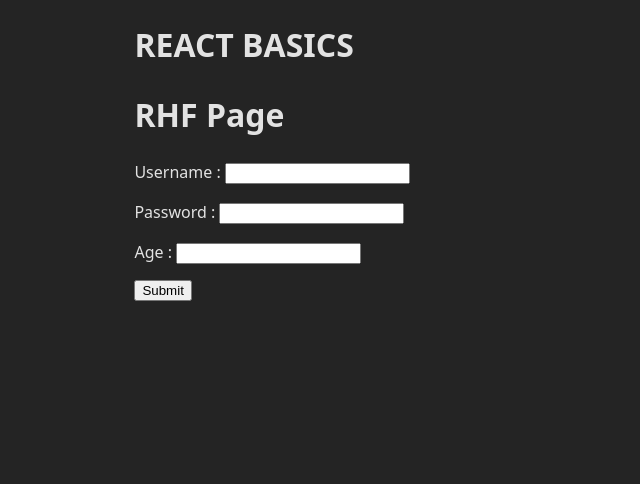
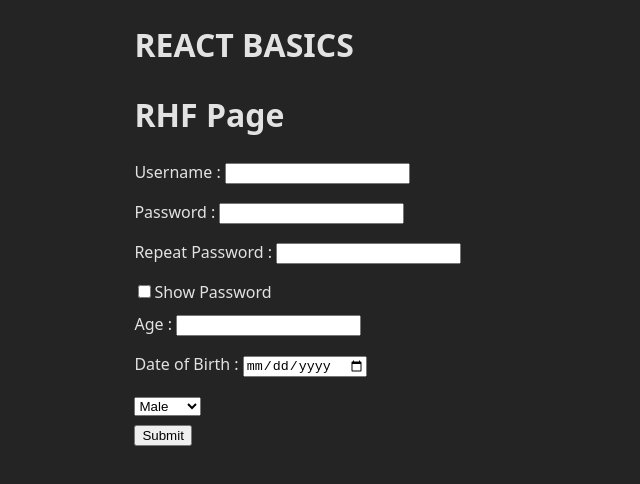
Before and after one commit to satriakamaln/react-basics-voidfnc, a React (Vite) app: page /rhf in a window 1280 px wide. Shown: the top 484 px of the page, without its empty margins (0-640 px from the left). Built offline with nearby package versions, Linux system fonts and the light colour scheme.

Commit message:
create cards submitted data

```diff
--- a/src/pages/RHFPage.tsx
+++ b/src/pages/RHFPage.tsx
@@ -1,26 +1,56 @@
 import { useForm } from "react-hook-form";
 import { zodResolver } from "@hookform/resolvers/zod";
 import { z } from "zod";
+import { useState } from "react";
 
-const registerFormSchema = z.object({
+const registerFormSchema = z
+    .object({
         username: z
             .string()
             .min(3, "Username Minimal 3 Karakter")
             .max(10, "Username Maksimal 10 Karakter"),
         password: z.string().min(8, "Password Minimal 8 Karakter"),
-    age: z.coerce.number().min(18)
+        repeatPassword: z.string(),
+        age: z.coerce.number().min(18),
+        dob: z.coerce
+            .date()
+            .min(new Date("1990-01-01"), "Tanggal Lahir Minimal 1 Januari 1990")
+            .max(new Date(), "Tanggal Lahir Tidak Boleh Lebih Dari Hari Ini"),
+        gender: z.enum(["male", "female"]),
+        isPregnant: z.boolean().optional()
+    })
+    .superRefine((arg, ctx) => {
+        if (arg.password !== arg.repeatPassword) {
+            ctx.addIssue({
+                code: "custom",
+                path: ["repeatPassword"],
+                message: "Password tidak sama"
+            });
+        }
     });
 
 type RegisterFormSchema = z.infer<typeof registerFormSchema>;
 
 const RHFPage = () => {
+    const [showPassword, setShowPassword] = useState(false);
+    const [submittedData, setSubmittedData] =
+        useState<RegisterFormSchema | null>(null);
+
     const form = useForm<RegisterFormSchema>({
         resolver: zodResolver(registerFormSchema)
     });
 
     const handleRegisterUser = (values: RegisterFormSchema) => {
+        setSubmittedData(values);
         alert("Form submitted!");
         console.log(values);
+        console.log(values.username);
+        console.log(values.password);
+        console.log(values.repeatPassword);
+        console.log(values.age);
+        console.log(values.dob);
+        console.log(values.gender);
+        console.log(values.isPregnant);
     };
     return (
         <div>
@@ -44,21 +74,83 @@ const RHFPage = () => {
                 </span>
                 <label>
                     Password :{" "}
-                    <input type="password" {...form.register("password")} />
+                    <input
+                        type={showPassword ? "text" : "password"}
+                        {...form.register("password")}
+                    />
                 </label>
                 <span style={{ color: "red" }}>
                     {form.formState.errors.password?.message}
                 </span>
+                <label>
+                    Repeat Password :{" "}
+                    <input
+                        type={showPassword ? "text" : "password"}
+                        {...form.register("repeatPassword")}
+                    />
+                </label>
+                <span style={{ color: "red" }}>
+                    {form.formState.errors.repeatPassword?.message}
+                </span>
+                <label>
+                    <input
+                        type="checkbox"
+                        onChange={(event) =>
+                            setShowPassword(event.target.checked)
+                        }
+                    />
+                    Show Password
+                </label>
                 <label>
                     Age : <input type="number" {...form.register("age")} />
                 </label>
                 <span style={{ color: "red" }}>
                     {form.formState.errors.age?.message}
                 </span>
+                <label>
+                    Date of Birth :{" "}
+                    <input type="date" {...form.register("dob")} />
+                </label>
+                <span style={{ color: "red" }}>
+                    {form.formState.errors.dob?.message}
+                </span>
+
+                <label>
+                    <select {...form.register("gender")}>
+                        <option value="male">Male</option>
+                        <option value="female">Female</option>
+                    </select>
+                </label>
+                {form.watch("gender") === "female" && (
+                    <label>
+                        <input
+                            type="checkbox"
+                            {...form.register("isPregnant")}
+                        />
+                        Is Pregnant?
+                    </label>
+                )}
+
                 <button type="submit" style={{ width: "fit-content" }}>
                     Submit
                 </button>
             </form>
+
+            {submittedData && (
+                <div className="card">
+                    <p>Username: {submittedData.username}</p>
+                    <p>Password: {submittedData.password}</p>
+                    <p>Age: {submittedData.age}</p>
+                    <p>Gender: {submittedData.gender}</p>
+                    <p>Date of Birth: {submittedData.dob.toDateString()}</p>
+                    {submittedData.gender === "female" && (
+                        <p>
+                            Is Pregnant:{" "}
+                            {submittedData.isPregnant ? "Yes" : "No"}
+                        </p>
+                    )}
+                </div>
+            )}
         </div>
     );
 };
```
Lines whose indentation alone changed are shown as unchanged.
